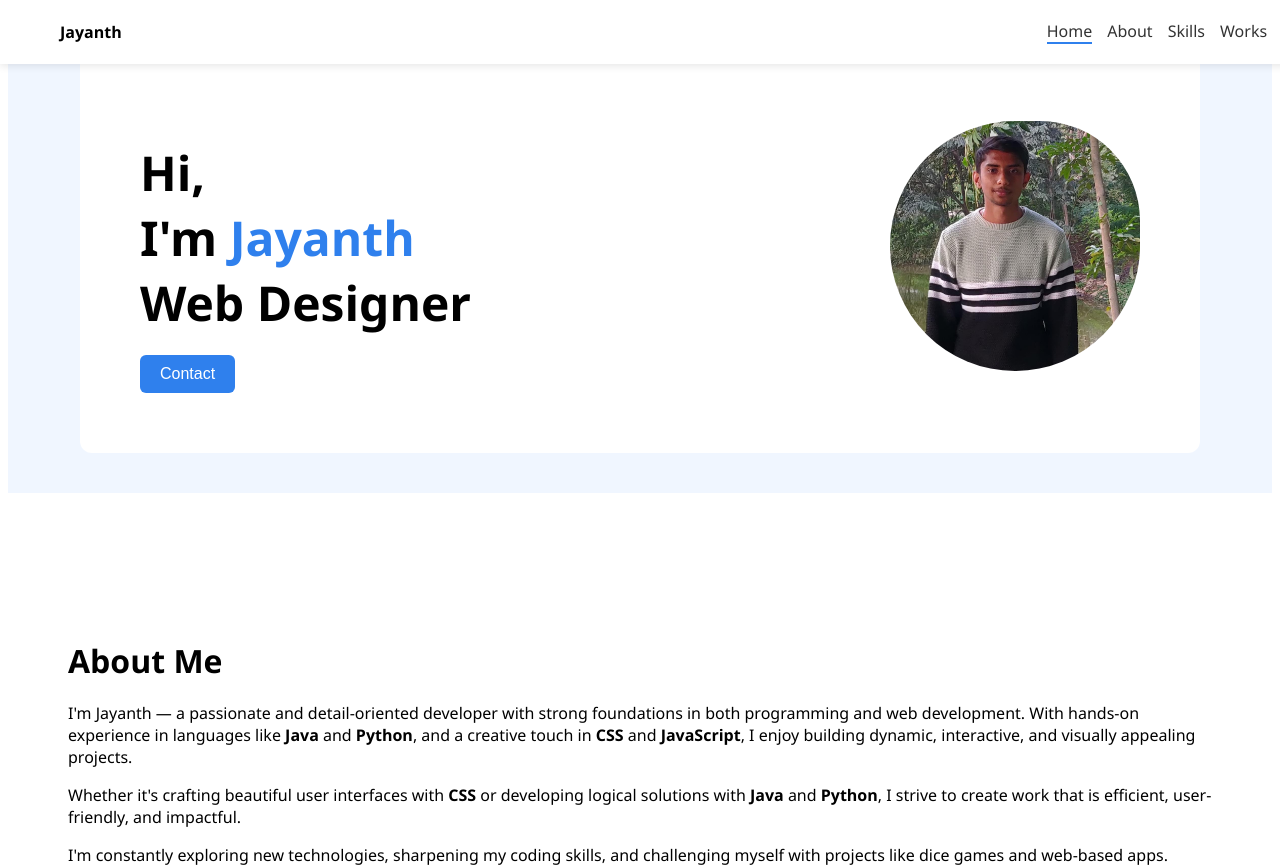
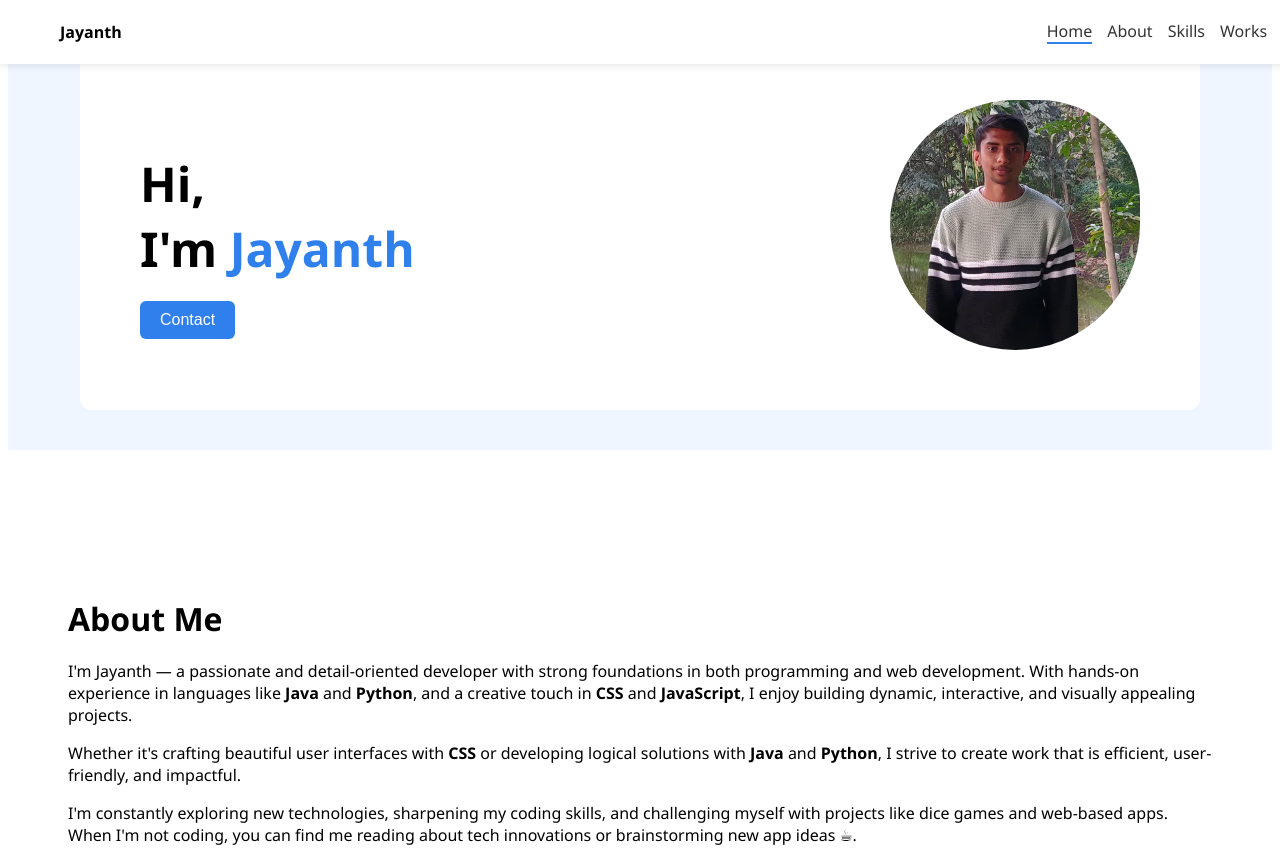
Before and after one commit to jayanthvvo/myportfolio, a React (Create React App) app: page / in a window 1280 px wide. Shown: the top 867 px of the page. Built offline with nearby package versions, Linux system fonts and the light colour scheme.

Commit message:
Update App.jsx

```diff
--- a/src/App.jsx
+++ b/src/App.jsx
@@ -140,7 +140,7 @@ function App() {
           <h1 style={styles.heroTitle}>
             Hi,<br />
             I'm <span style={styles.highlight}>Jayanth</span><br />
-            Web Designer
+
           </h1>
           <button
             type="button"
```
